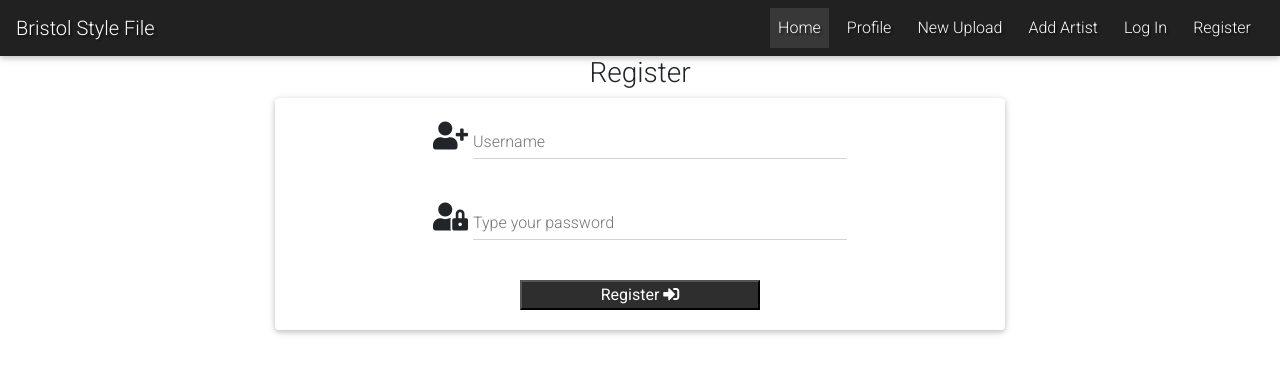
After one commit to samlaubscher/Bristol-Blackbook, a Flask app: page /register in a window 1280 px wide. The commit adds this page. Shown: the top 374 px of the page. Run offline with Flask 2, Linux system fonts and the light colour scheme; some libraries are stand-ins or nearby versions.

Commit message:
Add Register template

```diff
--- a/app.py
+++ b/app.py
@@ -25,6 +25,11 @@ def get_works():
     return render_template("works.html", works=works)
 
 
+@app.route("/register", methods=["GET", "POST"])
+def register():
+    return render_template("register.html")
+
+
 if __name__ == "__main__":
     app.run(host=os.environ.get("IP"),
             port=int(os.environ.get("PORT")),
--- a/templates/base.html
+++ b/templates/base.html
@@ -3,10 +3,15 @@
 <head>
     <meta charset="UTF-8">
     <meta name="viewport" content="width=device-width, initial-scale=1.0">
-    <link rel="stylesheet" href="https://cdnjs.cloudflare.com/ajax/libs/font-awesome/5.15.1/css/all.min.css"
-        integrity="sha512-+4zCK9k+qNFUR5X+cKL9EIR+ZOhtIloNl9GIKS57V1MyNsYpYcUrUeQc9vNfzsWfV28IaLL3i96P9sdNyeRssA==" crossorigin="anonymous" type="text/css"/>
-    <link rel="stylesheet" href="https://stackpath.bootstrapcdn.com/bootstrap/4.5.2/css/bootstrap.min.css"
-        integrity="sha384-JcKb8q3iqJ61gNV9KGb8thSsNjpSL0n8PARn9HuZOnIxN0hoP+VmmDGMN5t9UJ0Z" crossorigin="anonymous" type="text/css">
+    <!-- Font Awesome -->
+    <link rel="stylesheet" href="https://use.fontawesome.com/releases/v5.8.2/css/all.css">
+    <!-- Google Fonts -->
+    <link rel="stylesheet" href="https://fonts.googleapis.com/css?family=Roboto:300,400,500,700&display=swap">
+    <!-- Bootstrap core CSS -->
+    <link href="https://cdnjs.cloudflare.com/ajax/libs/twitter-bootstrap/4.5.0/css/bootstrap.min.css" rel="stylesheet">
+    <!-- Material Design Bootstrap -->
+    <link href="https://cdnjs.cloudflare.com/ajax/libs/mdbootstrap/4.19.1/css/mdb.min.css" rel="stylesheet">
+    <!-- Custom Styles -->
     <link rel="stylesheet" href="{{ url_for('static', filename='css/style.css') }}" type="text/css">
     {% block styles %}
     {% endblock %}
@@ -45,19 +50,22 @@
                 </ul>
             </div>
         </nav>
-
     </header>
 
+    <div class="container-lg">
+        {% block content %}
+        {% endblock %}
+    </div>
 
-    {% block content %}
-    {% endblock %}
-
-    <script src="https://code.jquery.com/jquery-3.5.1.slim.min.js"
-        integrity="sha384-DfXdz2htPH0lsSSs5nCTpuj/zy4C+OGpamoFVy38MVBnE+IbbVYUew+OrCXaRkfj" crossorigin="anonymous"></script>
-    <script src="https://cdn.jsdelivr.net/npm/popper.js@1.16.1/dist/umd/popper.min.js"
-        integrity="sha384-9/reFTGAW83EW2RDu2S0VKaIzap3H66lZH81PoYlFhbGU+6BZp6G7niu735Sk7lN" crossorigin="anonymous"></script>
-    <script src="https://stackpath.bootstrapcdn.com/bootstrap/4.5.2/js/bootstrap.min.js"
-        integrity="sha384-B4gt1jrGC7Jh4AgTPSdUtOBvfO8shuf57BaghqFfPlYxofvL8/KUEfYiJOMMV+rV" crossorigin="anonymous"></script>
+    <!-- JQuery -->
+    <script type="text/javascript" src="https://cdnjs.cloudflare.com/ajax/libs/jquery/3.5.1/jquery.min.js"></script>
+    <!-- Bootstrap tooltips -->
+    <script type="text/javascript" src="https://cdnjs.cloudflare.com/ajax/libs/popper.js/1.14.4/umd/popper.min.js"></script>
+    <!-- Bootstrap core JavaScript -->
+    <script type="text/javascript" src="https://cdnjs.cloudflare.com/ajax/libs/twitter-bootstrap/4.5.0/js/bootstrap.min.js"></script>
+    <!-- MDB core JavaScript -->
+    <script type="text/javascript" src="https://cdnjs.cloudflare.com/ajax/libs/mdbootstrap/4.19.1/js/mdb.min.js"></script>
+    <!-- Custom Scripts -->
     <script src="{{ url_for('static', filename='js/script.js') }}"></script>
     {% block scripts %}
     {% endblock %}
--- /dev/null
+++ b/templates/register.html
@@ -0,0 +1,35 @@
+
+{% extends "base.html" %}
+{% block content %}
+
+<h3 class="text-center">Register</h3>
+
+<div class="row">
+    <form class="col-sm-12 col-md-8 offset-2" method="POST" action="{{ url_for('register') }}">
+        <div class="card">
+            <div class="card-body">
+                <!-- username -->
+                <div class="md-form" style="max-width: 60%; margin: auto;">
+                    <i class="fas fa-user-plus prefix"></i>
+                    <input type="text" name="username" id="username" class="form-control validate required">
+                    <label for="username">Username</label>
+                </div>
+                <!-- password -->
+                <div class="md-form" style="max-width: 60%; margin: auto;">
+                    <i class="fas fa-user-lock prefix"></i>
+                    <input type="password" name="password" id="password" class="form-control validate required">
+                    <label for="password" data-error="wrong" data-success="right">Type your password</label>
+                </div>
+                <!-- register -->
+                <div class="row" style="justify-content: center;">
+                    <button type="submit" class="col-sm-4 btn-elegant">
+                        Register <i class="fas fa-sign-in-alt"></i>
+                    </button>
+                </div>
+            </div>
+        </div>
+    </form>
+    <div class="col-2"></div>
+</div>
+
+{% endblock %}
```
